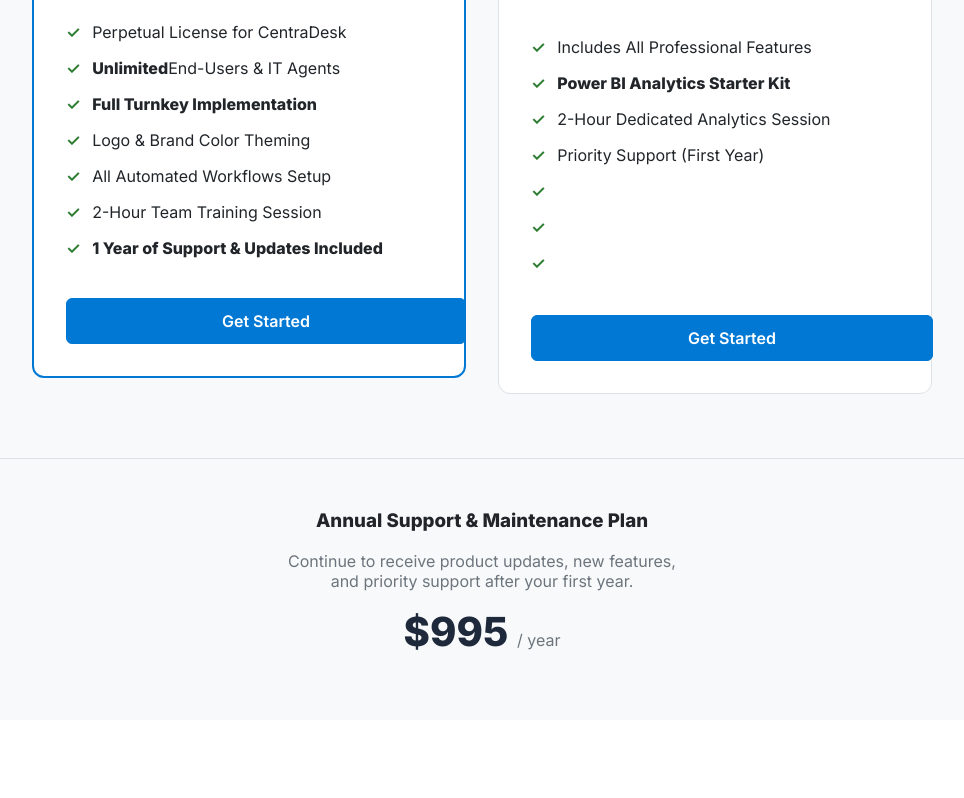
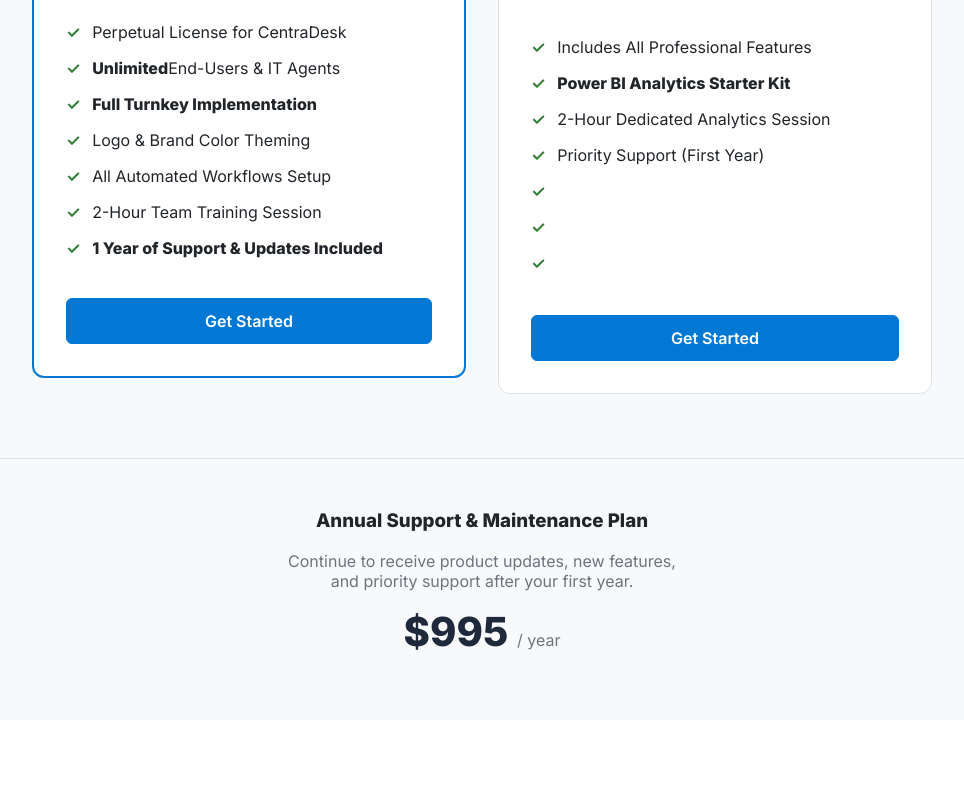
Before and after one commit to Cheetoyumyum/CentraDesk, an Astro site: page /pricing in a window 1280 px wide. Shown: the part 682-1480 px from the top of the page, without its empty margins (158-1122 px from the left). Built offline with nearby package versions, Linux system fonts and the light colour scheme; Astro itself is replaced by a stand-in of ours.

Commit message:
fixing button css bug

```diff
--- a/src/pages/pricing.astro
+++ b/src/pages/pricing.astro
@@ -119,7 +119,7 @@ import '../styles/global.css';
 .features-list li::before { content: '✓'; color: #2E7D32; font-weight: bold; margin-right: 0.75rem; }
 
 .cta-link { display: block; text-decoration: none; margin-top: auto; }
-.cta-button { width: 100%; text-align: center; background-color: var(--primary-color); color: white; padding: 0.75rem 1rem; border-radius: 6px; font-weight: 600; transition: background-color 0.2s; border: 1px solid var(--primary-color); }
+.cta-button { text-align: center; background-color: var(--primary-color); color: white; padding: 0.75rem 1rem; border-radius: 6px; font-weight: 600; transition: background-color 0.2s; border: 1px solid var(--primary-color); }
 .cta-link:hover .cta-button { background-color: var(--primary-hover-color); border-color: var(--primary-hover-color); }
 
 .support-plan { text-align: center; margin-top: 4rem; padding-top: 2rem; border-top: 1px solid var(--border-color); }
```
